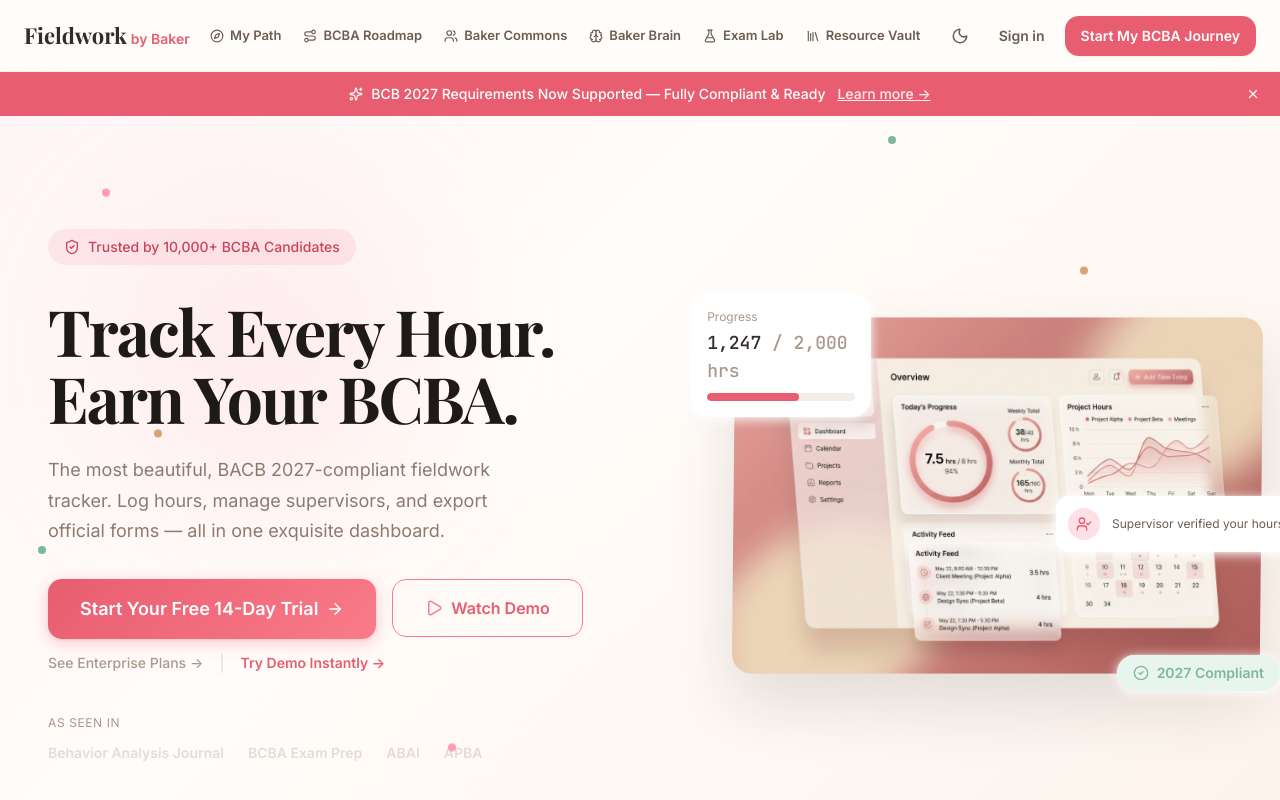
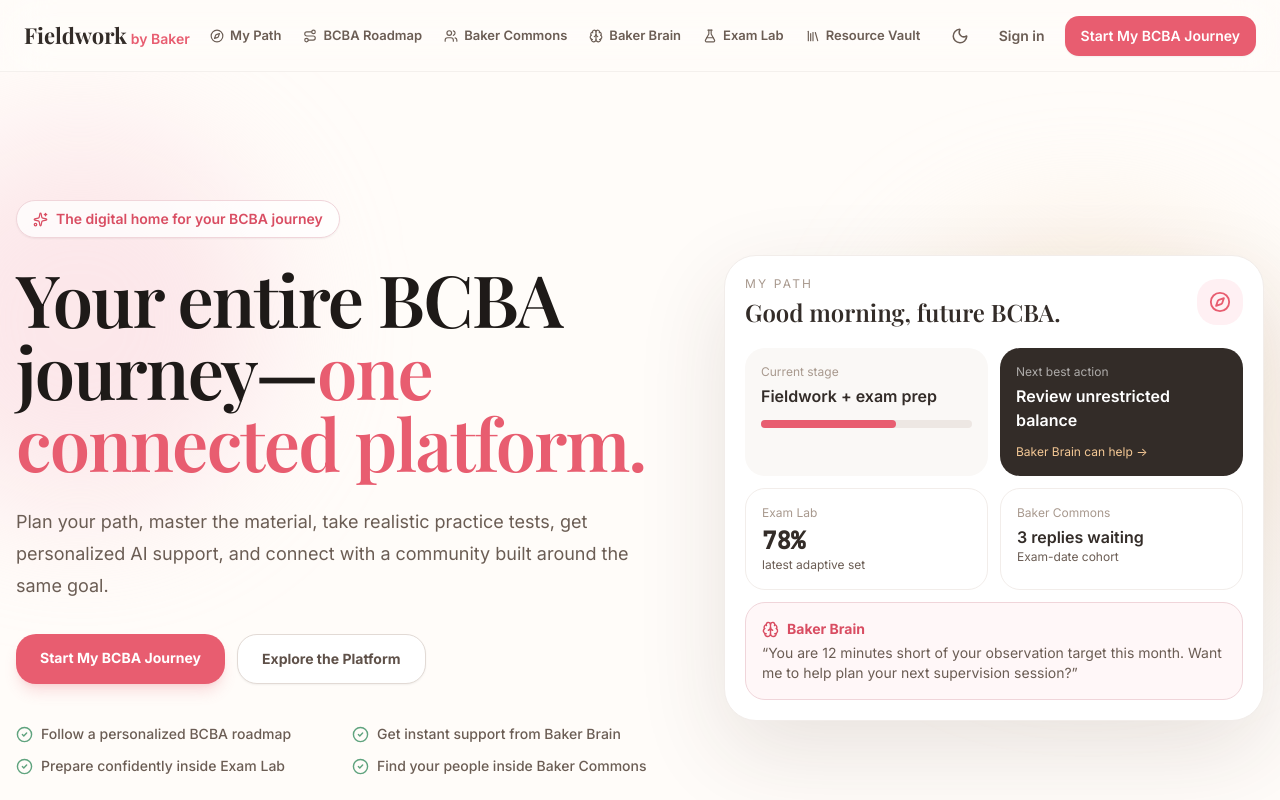
Before and after one commit to thebakersclt0116/fieldwork-by-baker-live, a React (Vite) app: page / in a window 1280 px wide. Shown: the top 800 px of the page. Built offline with nearby package versions, Linux system fonts and the light colour scheme.

Commit message:
Add core BCBA platform routes

```diff
--- a/src/App.tsx
+++ b/src/App.tsx
@@ -2,7 +2,7 @@
 import Layout from './components/Layout';
 import ProtectedRoute from './components/ProtectedRoute';
 import PaidFeatureRoute from './components/PaidFeatureRoute';
-import Home from './pages/Home';
+import PlatformHome from './pages/PlatformHome';
 import Features from './pages/Features';
 import Pricing from './pages/Pricing';
 import Enterprise from './pages/Enterprise';
@@ -16,6 +16,12 @@
 import MemberDashboard from './pages/MemberDashboard';
 import SmartImportBridge from './pages/SmartImportBridge';
 import BakerAI from './pages/BakerAI';
+import BakerBrainHub from './pages/BakerBrainHub';
+import MyPath from './pages/MyPath';
+import BCBARoadmap from './pages/BCBARoadmap';
+import BakerCommons from './pages/BakerCommons';
+import ExamLab from './pages/ExamLab';
+import ResourceVault from './pages/ResourceVault';
 import Upgrade from './pages/Upgrade';
 import UpgradeSuccess from './pages/UpgradeSuccess';
 import ExportCenter from './pages/ExportCenter';
@@ -33,7 +39,7 @@
   return (
     <Layout>
       <Routes>
-        <Route path="/" element={<Home />} />
+        <Route path="/" element={<PlatformHome />} />
         <Route path="/features" element={<Features />} />
         <Route path="/pricing" element={<Pricing />} />
         <Route path="/enterprise" element={<Enterprise />} />
@@ -43,6 +49,14 @@
         <Route path="/contact" element={<Contact />} />
         <Route path="/signup" element={<SignUp />} />
         <Route path="/login" element={<Login />} />
+
+        <Route path="/my-path" element={<ProtectedRoute><MyPath /></ProtectedRoute>} />
+        <Route path="/roadmap" element={<BCBARoadmap />} />
+        <Route path="/commons" element={<ProtectedRoute><BakerCommons /></ProtectedRoute>} />
+        <Route path="/baker-brain" element={<ProtectedRoute><BakerBrainHub /></ProtectedRoute>} />
+        <Route path="/exam-lab" element={<ExamLab />} />
+        <Route path="/resources" element={<ResourceVault />} />
+
         <Route path="/dashboard" element={<ProtectedRoute><AccountDashboard /></ProtectedRoute>} />
         <Route path="/upgrade" element={<ProtectedRoute><Upgrade /></ProtectedRoute>} />
         <Route path="/upgrade/success" element={<ProtectedRoute><UpgradeSuccess /></ProtectedRoute>} />
```
